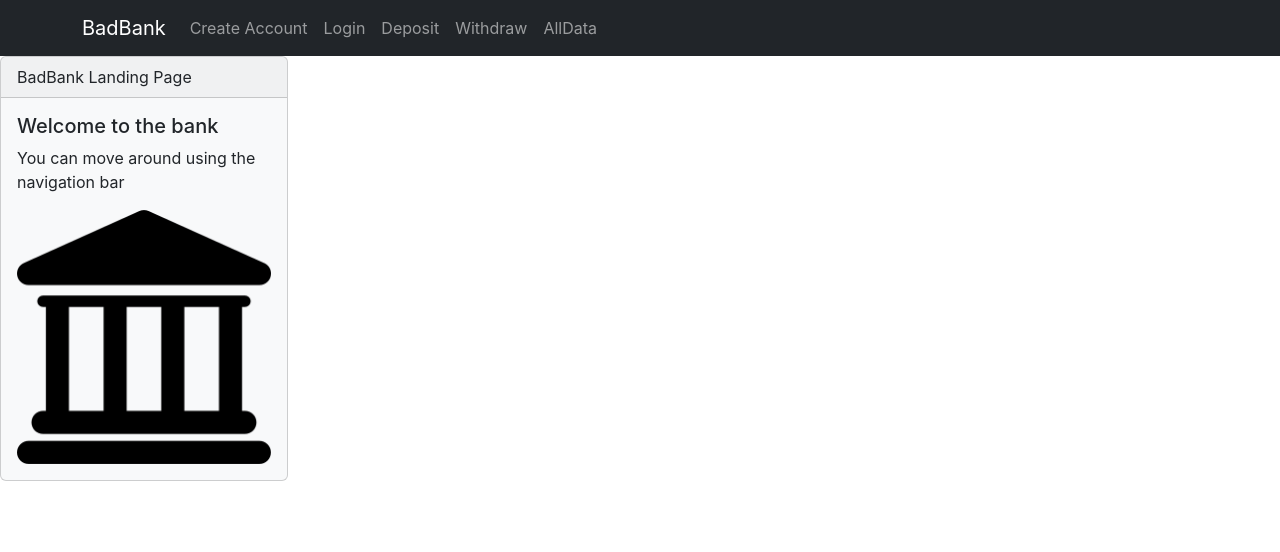
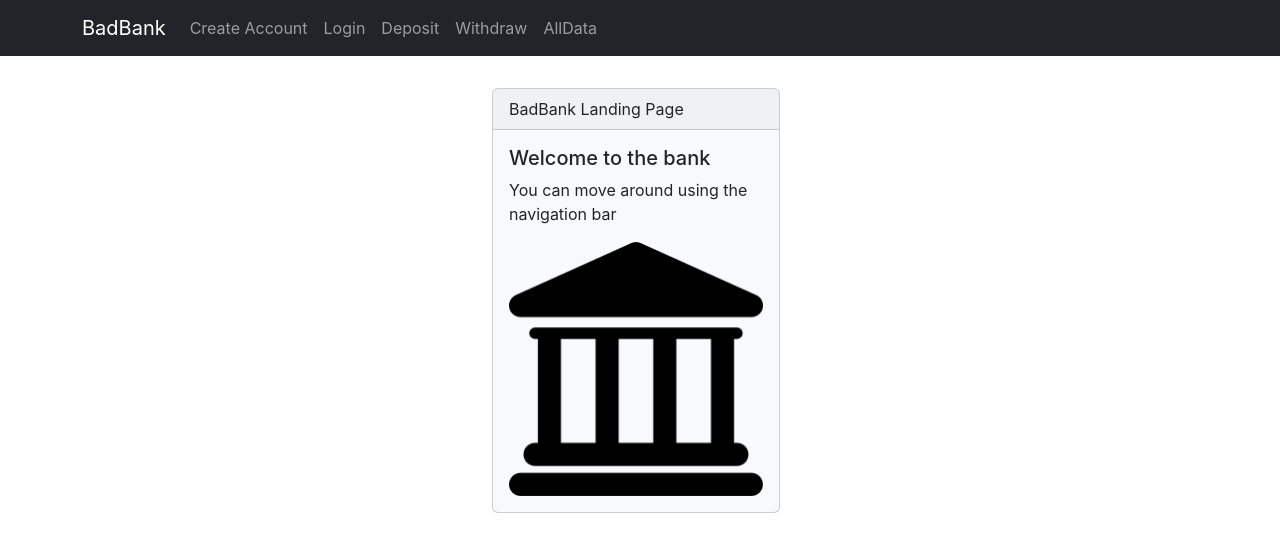
Before and after one commit to giankbo/bad-bank, a React (Create React App) app: page / in a window 1280 px wide. Shown: the top 552 px of the page. Built offline with nearby package versions, Linux system fonts and the light colour scheme.

Commit message:
Add react-bootstrap/Container

```diff
--- a/src/context.js
+++ b/src/context.js
@@ -1,4 +1,5 @@
 import React from "react";
+import Container from 'react-bootstrap/Container';
 
 export const UserContext = React.createContext(null);
 
@@ -37,6 +38,7 @@ export default function Card(props) {
     }
 
     return(
+        <Container style={{marginTop:'2rem', maxWidth: '20rem'}}>
             <div className={classes()} style={{maxWidth: '18rem'}}>
                 <div className="card-header">{props.header}</div>
                 <div className="card-body">
@@ -46,5 +48,6 @@ export default function Card(props) {
                     {props.status && (<div className='card-text'>{props.status}</div>)}
                 </div>
             </div>
+        </Container>
     );
 }
```
Lines whose indentation alone changed are shown as unchanged.
